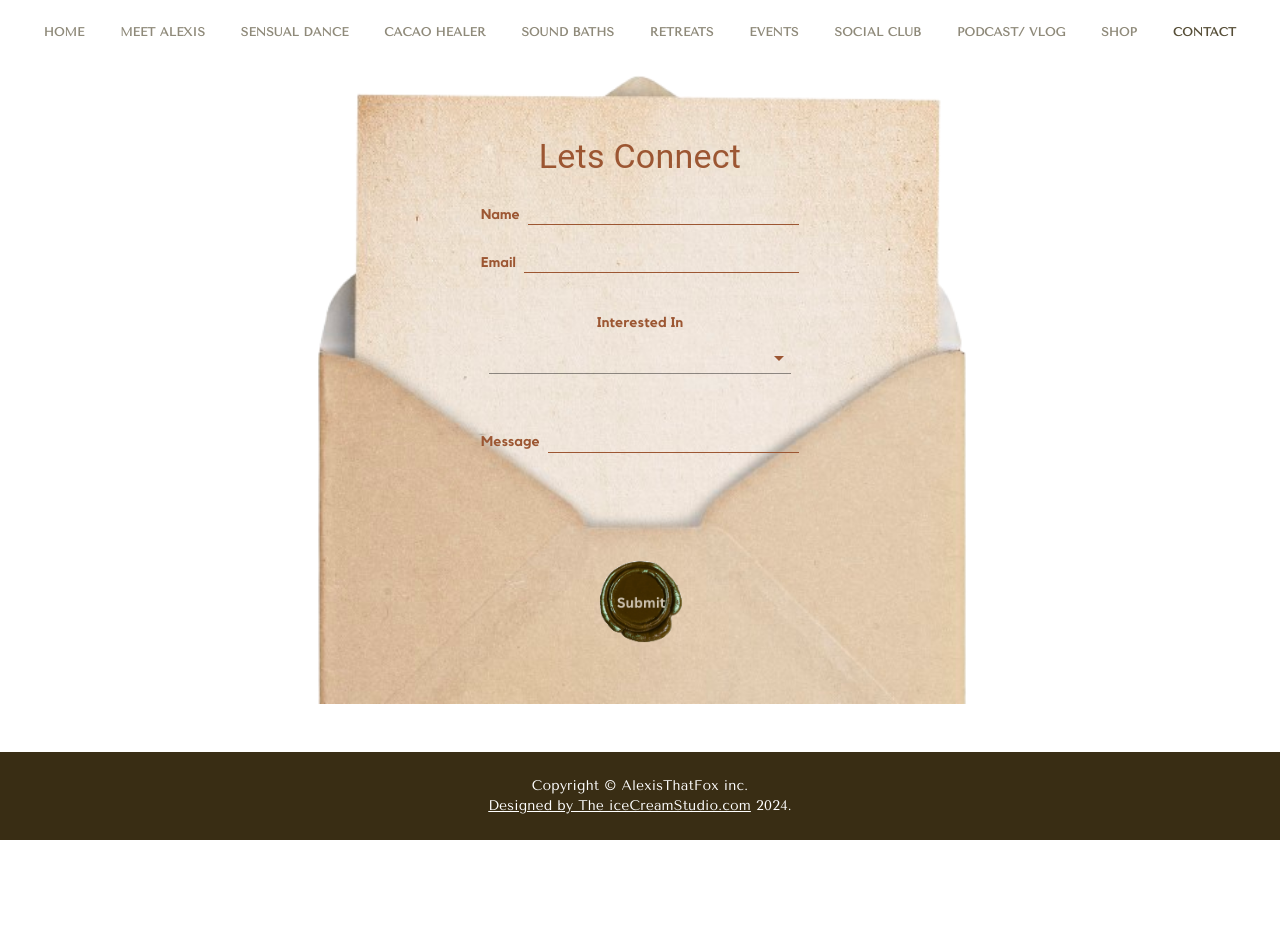
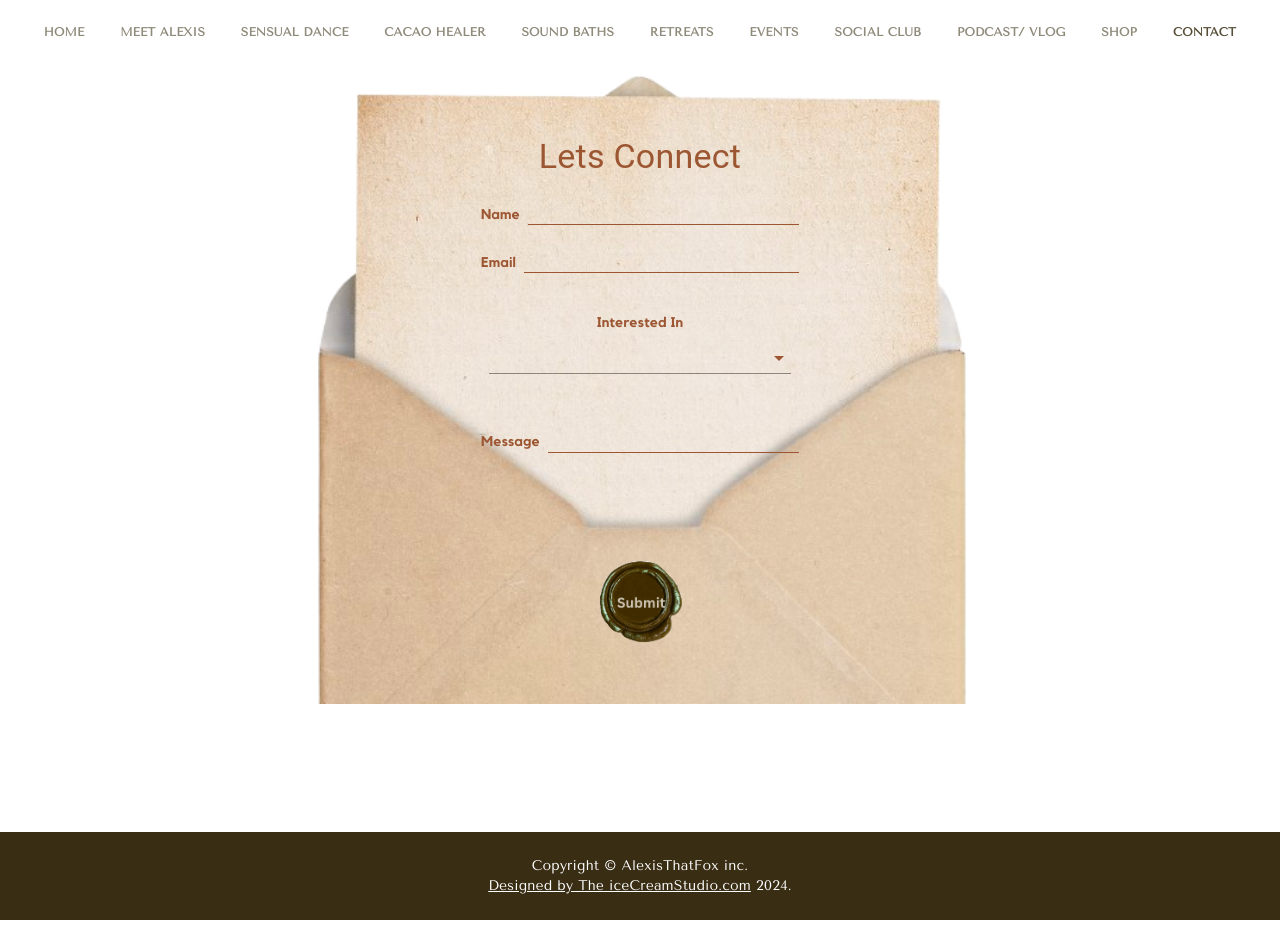
Before and after one commit to theicecreamstudios/Alexisthatfox, a React (Create React App) app: page /contact in a window 1280 px wide. Before the commit the page ends 848 px from the top, so only its background shows below. Built offline with nearby package versions, Linux system fonts and the light colour scheme; a web font is replaced by a local one.

Commit message:
added footer spacing

```diff
--- a/src/components/Footer/Footer.js
+++ b/src/components/Footer/Footer.js
@@ -32,7 +32,7 @@ export default function Footer() {
     <ThemeProvider theme={defaultTheme}>
       <Box
         sx={{
-          mt: 5,
+          mt: 15,
           mb: 1,
         }}
       >
--- a/src/pages/Home/Home.js
+++ b/src/pages/Home/Home.js
@@ -86,7 +86,7 @@ const Home = () => {
                   variant="body1"
                   component="div"
                   sx={{
-                    px: 2,
+                    px: {xs: 1, sm: 2},
                     fontFamily: "Tenor Sans, sans-serif",
                     fontSize: { xs: 12, md: 15 },
                     display: { xs: "none", sm: "block" },
```
